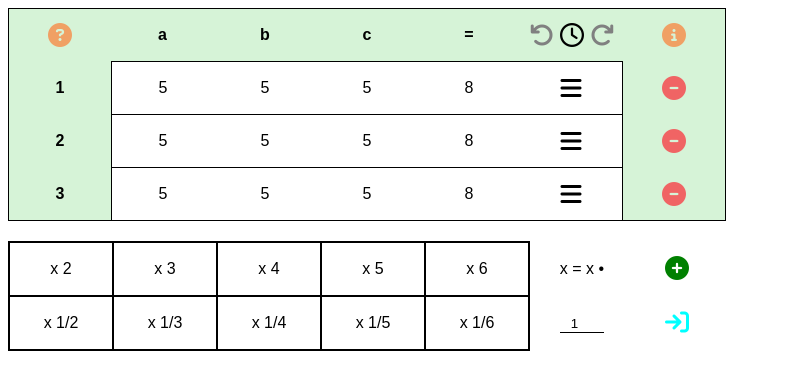
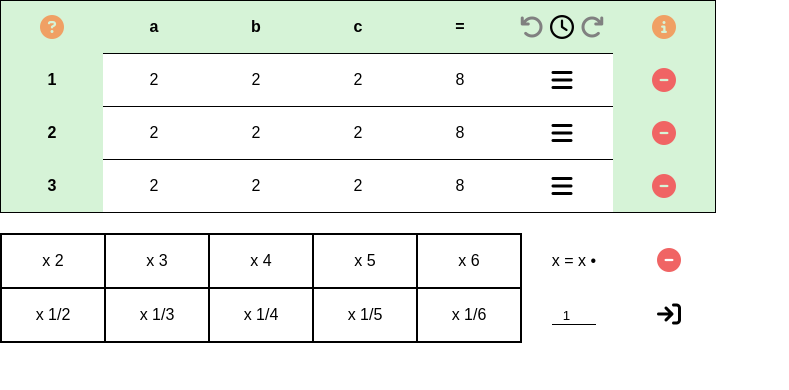
Before and after one commit to DevOFVictory/graphical-matrix-calculator, a plain HTML site: page index.html in a window 1280 px wide. Both pictures are taken after a click on the icon 677 px from the left and 267 px from the top of the page. Shown: the whole page, without its empty margins (0-789 px from the left). Drawn offline with Linux system fonts and the light colour scheme.

Commit message:
11/11/22 18:00

```diff
--- a/index.html
+++ b/index.html
@@ -10,158 +10,8 @@
 </head>
 <body>
     <!-- Table with 4 rows and 7 coulumns-->
-    <table border="1" cellspacing="0">
-        <tr row>
-            <th align="center" class="orange">
+    <table id="main-table" border="1" cellspacing="0">
 
-                <i class="fa-solid fa-circle-question"></i>
-
-            </th>
-            <th align="center">
-
-                <p>a</p>
-
-            </th>
-            <th align="center">
-
-                <p>b</p>
-
-            </th>
-            <th align="center">
-
-                <p>c</p>
-
-            </th>
-            <th align="center">
-
-                <p>=</p>
-
-
-            </th>
-            <th align="center">
-
-                <div>
-                    <i class="fa-solid fa-arrow-rotate-left" id="undo-btn"></i>
-                    <i class="fa-regular fa-clock"></i>
-                    <i class="fa-solid fa-arrow-rotate-right" id="redo-btn"></i>
-
-                </div>
-
-            </th>
-            <th align="center" class="orange">
-
-                <i class="fa-solid fa-circle-info"></i>
-
-            </th>
-        </tr>
-        <tr>
-            <th align="center">
-
-                <p>1</p>
-
-            </th>
-            <td align="center" class="first">
-
-                <p>5</p>
-
-            </td>
-            <td align="center">
-
-                <p>5</p>
-
-            </td>
-            <td align="center">
-
-                <p>5</p>
-
-            </td>
-            <td align="center">
-
-                <p>8</p>
-
-            </td>
-            <td align="center" class="last">
-
-                <i class="fa-solid fa-bars"></i>
-
-            </td>
-            <th align="center" class="red">
-
-                <i class="fa-solid fa-circle-minus"></i>
-            </th>
-        </tr>
-        <tr>
-            <th align="center">
-
-                <p>2</p>
-
-            </th>
-            <td align="center" class="first">
-
-                <p>5</p>
-
-            </td>
-            <td align="center">
-
-                <p>5</p>
-
-            </td>
-            <td align="center">
-
-                <p>5</p>
-
-            </td>
-            <td align="center">
-
-                <p>8</p>
-
-            </td>
-            <td align="center" class="last">
-
-                <i class="fa-solid fa-bars"></i>
-
-            </td>
-            <th align="center" class="red">
-
-                <i class="fa-solid fa-circle-minus"></i>
-            </th>
-        </tr>
-        <tr>
-            <th align="center">
-
-                <p>3</p>
-
-            </th>
-            <td align="center" class="first">
-
-                <p>5</p>
-
-            </td>
-            <td align="center">
-
-                <p>5</p>
-
-            </td>
-            <td align="center">
-
-                <p>5</p>
-
-            </td>
-            <td align="center">
-
-                <p>8</p>
-
-            </td>
-            <td align="center" class="last">
-
-                <i class="fa-solid fa-bars"></i>
-
-            </td>
-            <th align="center" class="red">
-
-                <i class="fa-solid fa-circle-minus"></i>
-            </th>
-        </tr>
     </table>
 
     <div id="extras">
@@ -169,36 +19,36 @@
 
         <table cellspacing="0" id="multipliers">
             <tr>
-                <td align="center" class="multiplier">
+                <td align="center" class="multiplier" draggable="true">
                     <p>x 2</p>
                 </td>
-                <td align="center" class="multiplier">
+                <td align="center" class="multiplier" draggable="true">
                     <p>x 3</p>
                 </td>
-                <td align="center" class="multiplier">
+                <td align="center" class="multiplier" draggable="true">
                     <p>x 4</p>
                 </td>
-                <td align="center" class="multiplier">
+                <td align="center" class="multiplier" draggable="true">
                     <p>x 5</p>
                 </td>
-                <td align="center" class="multiplier">
+                <td align="center" class="multiplier" draggable="true">
                     <p>x 6</p>
                 </td>
             </tr>
             <tr>
-                <td align="center" class="multiplier">
+                <td align="center" class="multiplier" draggable="true">
                     <p>x 1/2</p>
                 </td>
-                <td align="center" class="multiplier">
+                <td align="center" class="multiplier" draggable="true">
                     <p>x 1/3</p>
                 </td>
-                <td align="center" class="multiplier">
+                <td align="center" class="multiplier" draggable="true">
                     <p>x 1/4</p>
                 </td>
-                <td align="center" class="multiplier">
+                <td align="center" class="multiplier" draggable="true">
                     <p>x 1/5</p>
                 </td>
-                <td align="center" class="multiplier">
+                <td align="center" class="multiplier" draggable="true">
                     <p>x 1/6</p>
             </tr>
         </table>
@@ -208,14 +58,14 @@
                 <td align="center">
                     <p>x = x •</p>
                 </td>
-                <td id=sign-changer align="center">
-                    <i class="fa-solid fa-circle-plus positive"></i>
+                <td align="center">
+                    <i id=sign-changer class="fa-solid fa-circle-plus sign-changer positive"></i>
                 </td>
             </tr>
 
             <tr>
                 <td align="center">
-                    <input type="number" value="1">
+                    <input type="number" value="1" draggable="true">
                 </td>
 
                 <td align="center">
@@ -227,4 +77,7 @@
 
     </div>
 </body>
+<script src="main.js"></script>
+<script src="sign-changer.js"></script>
+<script src="multiplier.js"></script>
 </html>
--- /dev/null
+++ b/main.js
@@ -0,0 +1,80 @@
+var matrix = [[2,2,2,8],[2,2,2,8],[2,2,2,8]];
+
+renderMainTable();
+
+function renderMainTable() {
+    const rows = matrix.length + 1;
+    const cols = matrix[0].length + 3;
+
+    const mainTable = document.querySelector('#main-table');
+
+    mainTable.innerHTML = '';
+
+    const alphabet = 'abcdefghijklmnopqrstuvwxyz';
+
+    for (let row = 0; row < rows; row++) {
+        var rowEle = null;
+        rowEle = document.createElement('tr');
+
+
+        for (let col = 0; col < cols; col++) {
+            var colEle = null;
+            if (col==0 || row==0 || col==matrix[0].length+2) {
+                colEle = document.createElement('th');
+            }else {
+                colEle = document.createElement('td');
+            }
+
+            colEle.innerHTML = '<p>' + 'E' + '</p>';
+
+
+            if (row >= 1 && col >= 1 && col <= matrix[0].length) {
+                colEle.innerHTML = '<p>' +  matrix[row-1][col-1] + '</p>';
+            }
+
+            if (row == 0 && col == 0) {
+                colEle.innerHTML = '<i class="fa-solid fa-circle-question orange"></i>';
+            }
+
+            if (col == 0 && row >= 1) {
+                colEle.innerHTML = '<p>' + (row) + '</p>';
+            }
+
+            if (row == 0 && col >= 1 && col < matrix[0].length) {
+                colEle.innerHTML = '<p>' + alphabet.charAt(col-1) + '</p>';
+            }
+
+            if (row == 0 && col == matrix[0].length) {
+                colEle.innerHTML = '<p>' + '=' + '</p>';
+            }
+
+            if (row == 0 && col == matrix[0].length + 1) {
+                colEle.innerHTML = `<div>
+                <i class="fa-solid fa-arrow-rotate-left" id="undo-btn"></i>
+                <i class="fa-regular fa-clock"></i>
+                <i class="fa-solid fa-arrow-rotate-right" id="redo-btn"></i>
+            </div>`;
+            }
+
+            if (row == 0 && col == matrix[0].length + 2) {
+                colEle.innerHTML = '<i class="fa-solid fa-circle-info orange"></i>';
+            }
+
+            if (col == matrix[0].length + 1 && row >= 1) {
+                colEle.innerHTML = '<i class="fa-solid fa-bars"></i>';
+            }
+
+            if (col == matrix[0].length + 2 && row >= 1) {
+                colEle.innerHTML = '<i class="fa-solid fa-circle-minus red"></i>';
+            }
+
+
+
+
+            colEle.align = 'center';
+            rowEle.appendChild(colEle);
+
+        }
+        mainTable.appendChild(rowEle);
+    }
+}
--- /dev/null
+++ b/sign-changer.js
@@ -0,0 +1,18 @@
+// Sign Changer
+var customSignFactor = 1;
+const signChanger = document.querySelector('.sign-changer');
+signChanger.addEventListener('click', () => {
+    if (signChanger.classList.contains('positive')) {
+        signChanger.classList.remove('positive');
+        signChanger.classList.add('negative');
+        signChanger.classList.remove('fa-circle-plus');
+        signChanger.classList.add('fa-circle-minus');
+        customSignFactor = -1;
+    }else {
+        signChanger.classList.remove('negative');
+        signChanger.classList.add('positive');
+        signChanger.classList.add('fa-circle-plus');
+        signChanger.classList.remove('fa-circle-minus');
+        customSignFactor = 1;
+    }
+});
--- a/style.css
+++ b/style.css
@@ -1,3 +1,10 @@
+html, body {
+      padding: 0;
+      margin: 0;
+      width: 100%;
+      height: 100%;
+}
+
 p {
     font-family: Arial, Helvetica, sans-serif;
 }
@@ -47,6 +54,7 @@ th {
 
 .multiplier {
     border: 1px solid black;
+    cursor: move;
 }
 
 #extras {
@@ -74,23 +82,35 @@ input {
     background-color: #ffffff00;
 }
 
-#sign-changer > .positive {
+#sign-changer {
+    cursor: pointer;
+    transition: all 0.2s;
+}
+
+.positive {
     color: green;
 }
 
-#sign-changer > .negative {
-    color: red;
+.negative {
+    color: #f06464;
 }
 
 i {
-    cursor: pointer;
     transform: scale(1.5);
     padding: 5px;
 }
 
 #manual > tbody > tr > td > i{
     padding: 0px;
-    color: aqua;
     transform: translateX(-50%) scale(1.5);
 
 }
+
+.fa-bars {
+    cursor: move;
+}
+
+.selected {
+    background-color: #808080;
+    color: #577777;
+}
```
Also changed, not shown: multiplier.js (added).
